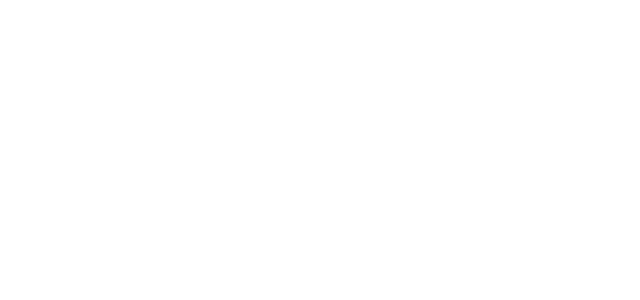
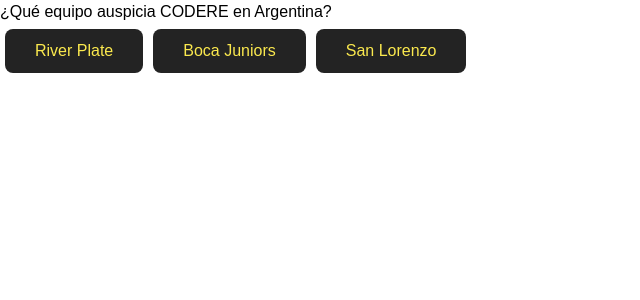
Before and after one commit to GonzaBordes/jerry-awards, a React (Vite) app: page /quizz-view in a window 1280 px wide. Before the commit this address had no page. Shown: the top 300 px of the page, without its empty margins (0-640 px from the left). Built offline with nearby package versions, Linux system fonts and the light colour scheme; a web font is replaced by a local one.

Commit message:
creacion de quizz y fetch GET y POST

```diff
--- a/src/App.jsx
+++ b/src/App.jsx
@@ -1,6 +1,7 @@
 import { BrowserRouter as Router,Route, Routes } from "react-router-dom"
 import Quizz from "./views/Quizz"
 import Board from "./views/Board"
+import QuizzView from './views/QuizView'
 
 function App() {
 
@@ -10,6 +11,7 @@
         <Routes>
           <Route path="/" element={<Quizz />} />
           <Route path="/board" element={<Board />}/>
+          <Route path="/quizz-view" element={<QuizzView />}/>
         </Routes>
       </Router>
     </>
--- /dev/null
+++ b/src/components/QuestionCard.jsx
@@ -0,0 +1,32 @@
+import { useState, useEffect } from "react"
+
+const QuestionCard = ({ question, handleAnswer }) => {
+
+    const [selectedOption, setSelectedOption] = useState('')
+
+    const handleOptionClick = (option) => {
+        setSelectedOption(option)
+        handleAnswer(option === question.respuestaCorrecta)
+    }
+
+  return (
+    <div>
+        <h2>{question.pregunta}</h2>
+        <div>
+            {question.opciones.map((option, index) => (
+                <button
+                    key={index}
+                    className={`option-button ${
+                        selectedOption === option ? "selected" : ""
+                    }`}
+                    onClick={() => handleOptionClick(option)}
+                >
+                    {option}
+                </button>
+            ))}
+        </div>
+    </div>
+  )
+}
+
+export default QuestionCard
--- a/src/views/Board.jsx
+++ b/src/views/Board.jsx
@@ -4,8 +4,8 @@
 import ItemList from '../components/ItemList/ItemList';
 import imgGlobos from '../assets/img/globos.png';
 import imgLogoWarner from '../assets/img/warner-logo.png';
-import titleJerrys from '../assets/img/titulo-jerry.png'
 import './Board.css'
+import TitleDashboard from '../components/TitleDashboard';
 
 
 const Board = () => {
@@ -17,11 +17,27 @@
     });
   }, []);
 
+  /*useEffect(() => {
+    const fetchData = async () => {
+      try{
+        const response = await fetch('https://us-central1-kickads-airbyte.cloudfunctions.net/all')
+        if(!response.ok) {
+          throw new Error('Error al traer los usuarios')
+        }
+        const users = await response.json()
+        setData(users)
+      } catch (error) {
+        console.error('Error', error)
+      }
+    }
+
+    fetchData()
+  }, [])*/
+
   return (
     <div className='bg-black text-yellow board'>
       <div className='p-[4em]'>
-        <img src={titleJerrys} alt="" className='titleJerrys flex mx-auto text-center'/>
-        <h2 className='py-[30px] black fontSize-[40px]'>DASHBOARD JERRY´S</h2>
+        <TitleDashboard />
         <ItemList data={data} />
       </div>
       <div className='img-board'>
--- /dev/null
+++ b/src/views/QuizView.jsx
@@ -0,0 +1,52 @@
+import { useState, useEffect } from "react"
+import QuestionCard from "../components/QuestionCard"
+import Questions from "../data/QuizzQuestions"
+import './QuizzView.css'
+
+
+const QuizView = () => {
+    const [step, setStep] = useState(0)
+    const [correctAnswers, setCorrectAnswers] = useState(0)
+    const [timer, setTimer] = useState(150);
+    const [totalTime, setTotalTime] = useState(0);
+
+    const handleAnswer = (isCorrect) => {
+        console.log(`Respuesta seleccionada: ${isCorrect ? "Correcta" : "Incorrecta"}`);
+        if (isCorrect) {
+            setCorrectAnswers((prevCorrectAnswers) => prevCorrectAnswers + 1)
+        }
+        setStep((prevStep) => prevStep + 1)
+    }
+
+    useEffect(() => {
+        let interval;
+
+        if (step < Questions.length && timer > 0) {
+            interval = setInterval(() => {
+                setTimer((prevTimer) => (prevTimer === 0 ? 0 : prevTimer - 1));
+                setTotalTime((prevTotalTime) => prevTotalTime + 1);
+            }, 1000);
+        }
+
+        return () => clearInterval(interval);
+      }, [timer]);
+
+    return (
+        <div>
+            {step < Questions.length ? (
+                <QuestionCard
+                    question={Questions[step]}
+                    handleAnswer={handleAnswer}
+                />
+            ) : (
+                <div>
+                    <h2>Quizz Completado</h2>
+                    <h3>Respuestas Correctas: {correctAnswers}</h3>
+                    <h3>Tiempo total empleado: {totalTime} segundos</h3>
+                </div>
+            )}
+        </div>
+    )
+}
+
+export default QuizView
--- a/src/views/Quizz.jsx
+++ b/src/views/Quizz.jsx
@@ -11,8 +11,9 @@
 const Quizz = () => {
 
   const [loggedUser, setLoggedUser] = useState(false)
+  const [user_id, setUserId] = useState(null)
   let userId = ''
-  let userData = {
+  const userData = {
     nombre: '',
     dni: '',
     mesa: '',
@@ -20,17 +21,46 @@
     id: ''
   }
 
+  const handleRegister = (e) => {
+    e.preventDefault();
 
+    // Obtener los valores del formulario
+    const nombre = document.getElementById('nombre-apellido').value;
+    const email = document.getElementById('email').value;
+    const dni = document.getElementById('dni').value;
+    const mesa = document.getElementById('table').value;
 
-  const handleRegister = (e) => {
-    e.preventDefault()
-    userData.mesa = document.getElementById('mesa').value
-    userData.nombre = document.getElementById('nombre-apellido').value
-    userData.email = document.getElementById('email').value
-    userData.dni = document.getElementById('dni').value
-    userData.id = '#!dDF123SD'
-    setLoggedUser(true)
-  }
+    // Crear el objeto de datos a enviar
+    const userData = {
+      nombre,
+      email,
+      dni,
+      mesa,
+    };
+
+    console.log(userData)
+
+    // Realizar la solicitud POST a la API
+    /*fetch('https://us-central1-kickads-airbyte.cloudfunctions.net/create_user', {
+      method: 'POST',
+      mode: 'no-cors',
+      headers: {
+        'Content-Type': 'application/json',
+      },
+      body: JSON.stringify({
+        data: userData,
+      }),
+    })
+      .then(response => response.json())
+      .then(data => {
+        console.log('Usuario creado')
+        console.log(data)
+        setLoggedUser(true);
+      })
+      .catch((err) => {
+        console.error('Error de red:', err);
+      });*/
+  };
 
   return (
     <>
@@ -50,7 +80,7 @@
                     <input type="text" name="nombre-apellido" id="nombre-apellido" className="w-full py-[.5rem] px-2 mt-3 rounded-lg border-yellow border-2 bg-white" />
                   </div>
                   <div className="input-box">
-                    <label htmlFor="nombre-apellido" className="text-yellow block text-center uppercase font-light text-[.9rem] ">Email</label>
+                    <label htmlFor="email" className="text-yellow block text-center uppercase font-light text-[.9rem] ">Email</label>
                     <input type="email" name="email" id="email" className="text-[.9rem] w-full py-[.5rem] px-2 mt-3 rounded-lg border-yellow border-2 bg-white" />
                   </div>
                   <div className="flex gap-6">
@@ -59,7 +89,7 @@
                       <input type="text" name="dni" id="dni" className="text-[.9rem] w-full py-[.5rem] px-2 mt-3 rounded-lg border-yellow border-2 bg-white" />
                     </div>
                     <div className="input-box">
-                      <label htmlFor="nombre-apellido" className="text-yellow block text-center uppercase font-light text-[.9rem]">Mesa</label>
+                      <label htmlFor="table" className="text-yellow block text-center uppercase font-light text-[.9rem]">Mesa</label>
                       <input type="number" id="table" name="table" className="text-[.9rem] w-full py-[.5rem] px-2 mt-3 rounded-lg border-yellow border-2 bg-white" />
                     </div>
                   </div>
--- /dev/null
+++ b/src/views/QuizzView.css
@@ -0,0 +1,19 @@
+.option-button {
+    background-color: #232323;
+    border: 1px solid #fbe94e;
+    border-radius: 8px;
+    color: #fbe94e;
+    padding: 10px 30px;
+    margin: 5px;
+    border: none;
+    cursor: pointer;
+  }
+
+  .option-button:hover {
+    background-color: #fbe94e;
+    color: #232323;
+  }
+
+  /*.option-button.selected {
+    background-color: #fbe94e;
+  }*/
```
